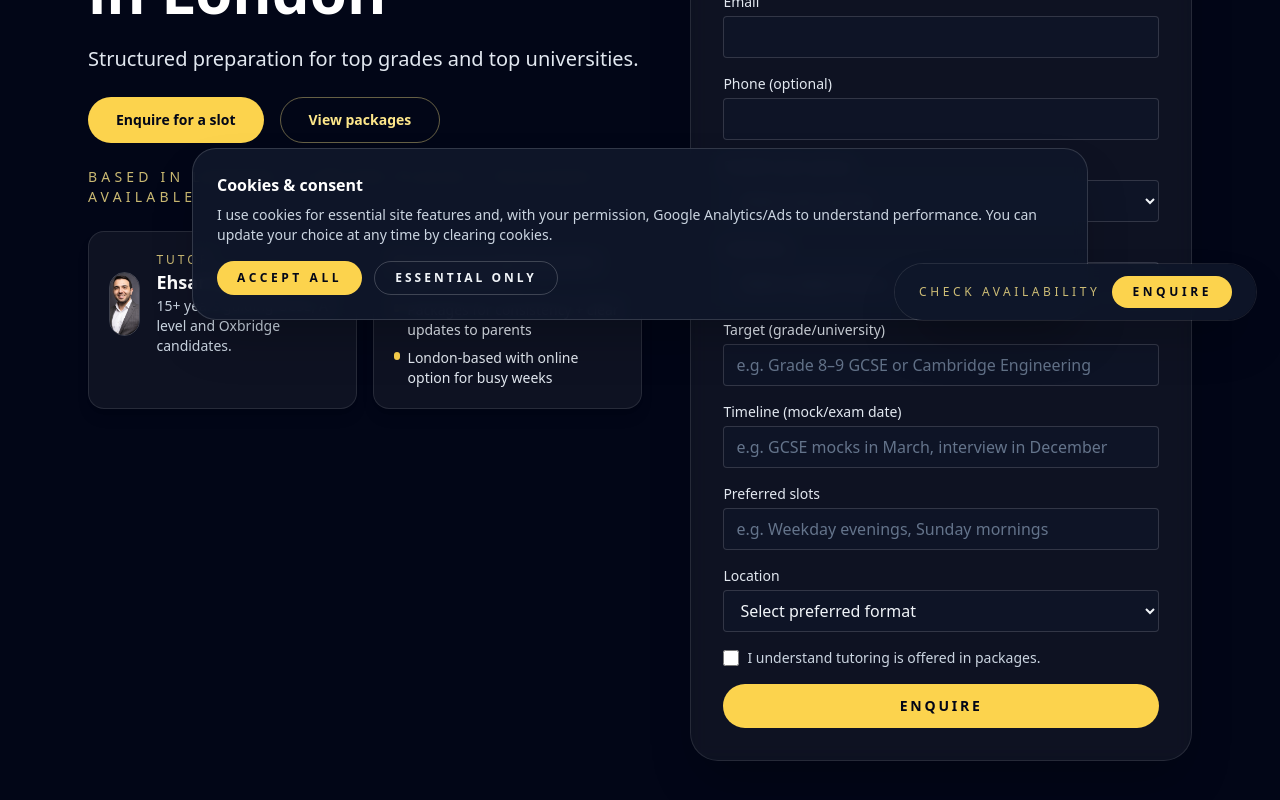
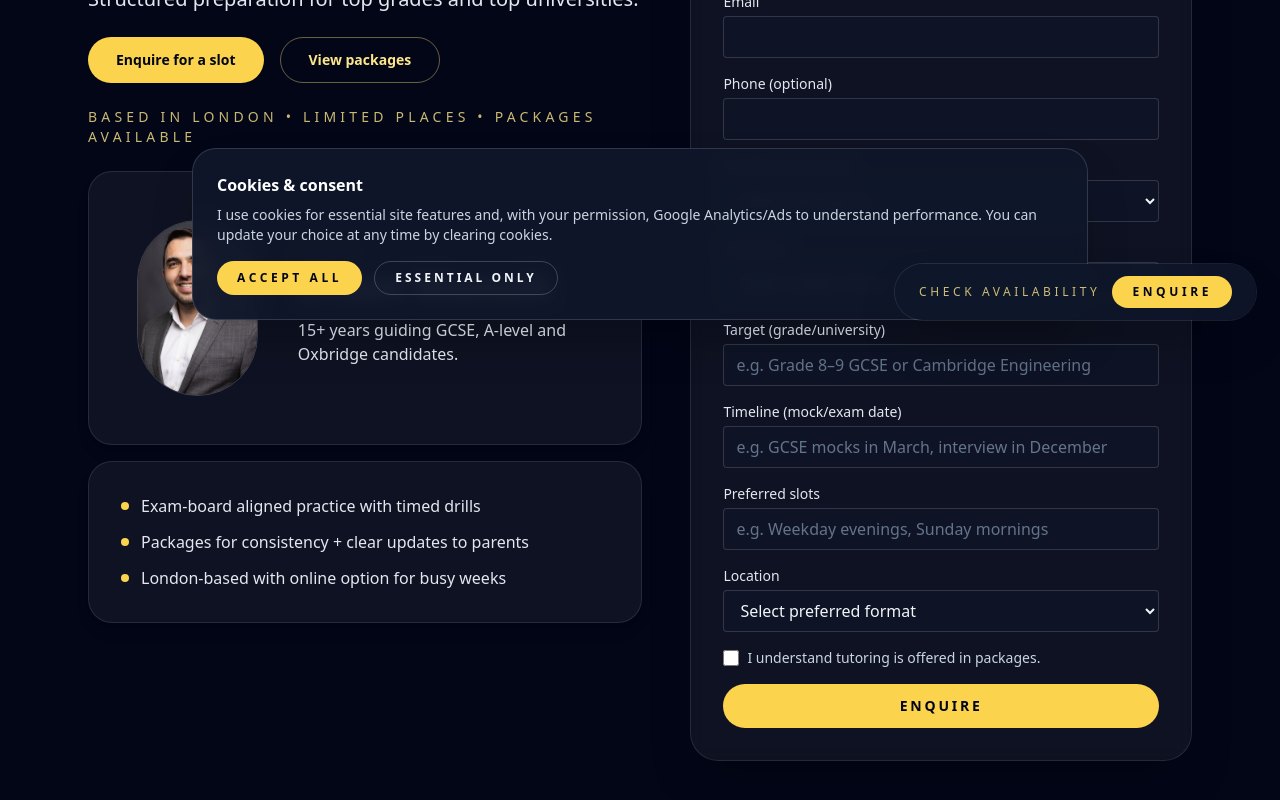
Before and after one commit to EhsanMassah/tutoringwebsite, a Next.js app: page / in a window 1280 px wide. Shown: the part 464-1264 px from the top of the page. Built offline with nearby package versions, Linux system fonts and the light colour scheme; no server answers.

Commit message:
Adjust hero tutor card sizing

```diff
--- a/components/Hero.tsx
+++ b/components/Hero.tsx
@@ -1,5 +1,6 @@
 import React from 'react'
 import Image from 'next/image'
+import headshot from '../public/images/headshot.jpg'
 import LeadForm from './LeadForm'
 
 export default function Hero() {
@@ -16,7 +17,7 @@ export default function Hero() {
             Physics & Maths Specialist | London
           </span>
           <h1 className="text-4xl font-semibold leading-[1.05] text-white sm:text-5xl md:text-6xl">
-            Premium Maths & Physics Tutoring in London
+            Premium Maths & Physics Tutoring
           </h1>
           <p className="text-lg text-slate-200 sm:text-xl">
             Structured preparation for top grades and top universities.
@@ -36,24 +37,33 @@ export default function Hero() {
             </a>
           </div>
           <p className="text-sm uppercase tracking-[0.3em] text-amber-200/80">Based in London • Limited places • Packages available</p>
-          <div className="grid gap-4 sm:grid-cols-2">
-            <div className="rounded-2xl border border-white/10 bg-white/[0.05] p-5 shadow-lg">
-              <div className="flex items-center gap-4">
-                <div className="relative h-16 w-16 overflow-hidden rounded-full border border-white/20">
-                  <Image src="/images/headshot.jpg" alt="Ehsan Massah headshot" fill sizes="64px" className="object-cover" />
+          <div className="space-y-4">
+            <div className="rounded-3xl border border-white/10 bg-white/[0.05] p-8 shadow-lg sm:p-12">
+              <div className="flex items-center gap-7 sm:gap-10">
+                <div className="relative h-36 w-36 overflow-hidden rounded-full border border-white/20 sm:h-44 sm:w-44">
+                  <Image src={headshot} alt="Ehsan Massah headshot" fill sizes="280px" className="object-cover" />
                 </div>
                 <div>
                   <p className="text-xs uppercase tracking-[0.25em] text-amber-200/80">Tutor</p>
-                  <p className="text-lg font-semibold text-white">Ehsan Massah</p>
-                  <p className="text-sm text-slate-300">15+ years guiding GCSE, A-level and Oxbridge candidates.</p>
+                  <p className="text-3xl font-semibold text-white leading-tight sm:text-4xl">Ehsan Massah</p>
+                  <p className="mt-3 text-sm text-slate-200 sm:text-base">15+ years guiding GCSE, A-level and Oxbridge candidates.</p>
                 </div>
               </div>
             </div>
-            <div className="rounded-2xl border border-white/10 bg-white/[0.05] p-5 shadow-lg">
-              <ul className="space-y-2 text-sm text-slate-200">
-                <li className="flex gap-2"><span className="mt-1 h-2 w-2 rounded-full bg-amber-300" aria-hidden="true" /> Exam-board aligned practice with timed drills</li>
-                <li className="flex gap-2"><span className="mt-1 h-2 w-2 rounded-full bg-amber-300" aria-hidden="true" /> Packages for consistency + clear updates to parents</li>
-                <li className="flex gap-2"><span className="mt-1 h-2 w-2 rounded-full bg-amber-300" aria-hidden="true" /> London-based with online option for busy weeks</li>
+            <div className="rounded-3xl border border-white/10 bg-white/[0.05] p-7 shadow-lg sm:p-8">
+              <ul className="space-y-3 text-sm text-slate-200 sm:text-base">
+                <li className="flex gap-3">
+                  <span className="mt-2 h-2 w-2 rounded-full bg-amber-300" aria-hidden="true" />
+                  Exam-board aligned practice with timed drills
+                </li>
+                <li className="flex gap-3">
+                  <span className="mt-2 h-2 w-2 rounded-full bg-amber-300" aria-hidden="true" />
+                  Packages for consistency + clear updates to parents
+                </li>
+                <li className="flex gap-3">
+                  <span className="mt-2 h-2 w-2 rounded-full bg-amber-300" aria-hidden="true" />
+                  London-based with online option for busy weeks
+                </li>
               </ul>
             </div>
           </div>
```
